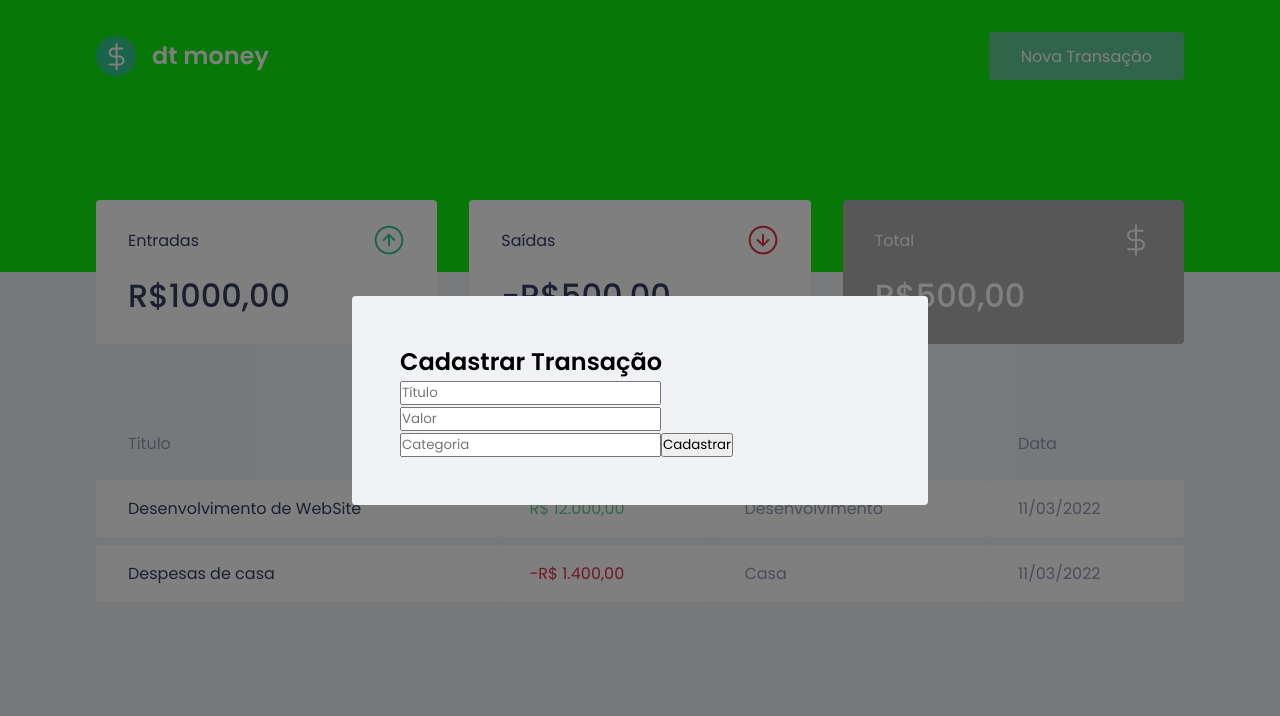
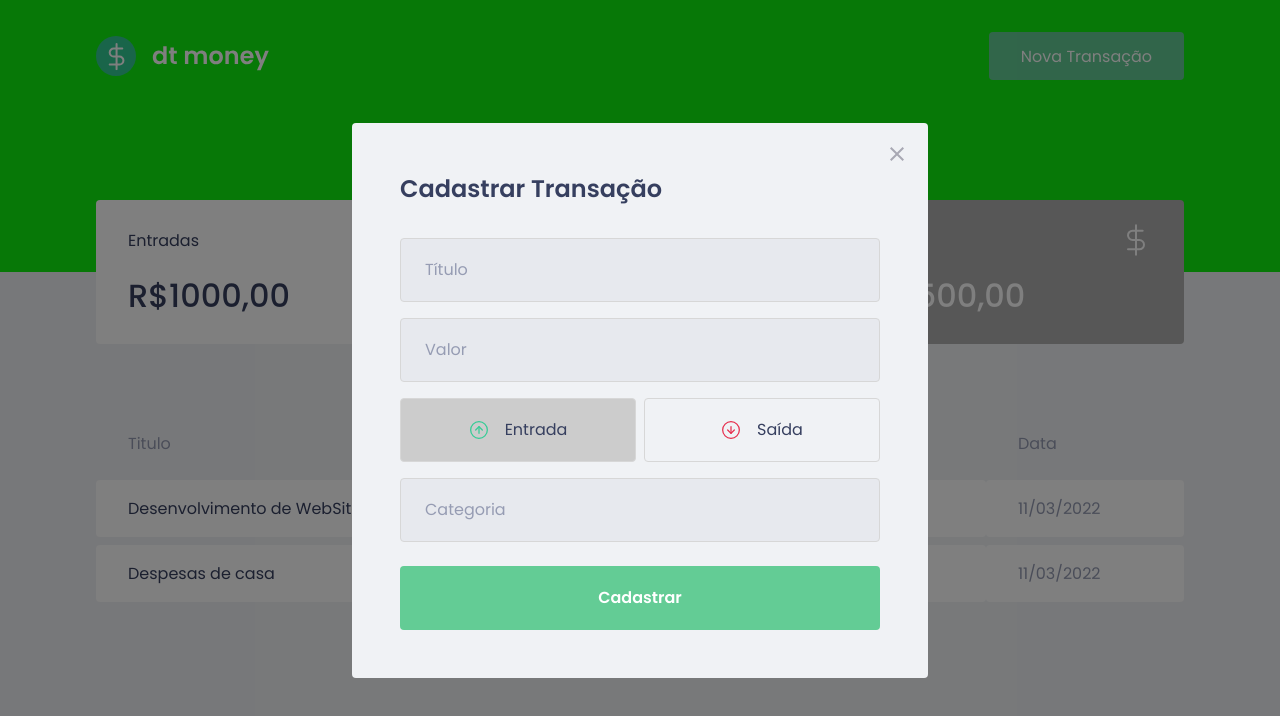
Before and after one commit to VitorVeector/dtmoney, a React (Create React App) app: page / in a window 1280 px wide. Both pictures are taken after a click on the button "Nova Transação". Shown: the top 716 px of the page. Built offline with nearby package versions, Linux system fonts and the light colour scheme; no server answers; what miragejs would draw is missing.

Commit message:
Estilizando Modal e atribuindo funcionalidade ao botões de tipo

```diff
--- a/package.json
+++ b/package.json
@@ -6,6 +6,7 @@
     "@types/react-modal": "^3.13.1",
     "axios": "^0.26.1",
     "miragejs": "^0.1.43",
+    "polished": "^4.1.4",
     "react": "^17.0.2",
     "react-dom": "^17.0.2",
     "react-modal": "^3.14.4",
--- a/src/components/NewTransactionModal/index.tsx
+++ b/src/components/NewTransactionModal/index.tsx
@@ -1,5 +1,11 @@
 import Modal from "react-modal";
-import { Container } from "./styles";
+import {useState} from 'react'
+
+import { Container, TransactionTypeContainer, RadioBox } from "./styles";
+
+import closeImg from '../../assets/close.svg'
+import incomeImg from '../../assets/income.svg'
+import outcomeImg from '../../assets/outcome.svg'
 
 interface NewTransactionModalOpenProps {
   isOpen: boolean;
@@ -10,6 +16,8 @@ export function NewTransactionModalOpen({
   isOpen,
   onRequestClose,
 }: NewTransactionModalOpenProps) {
+  const [type, setType] = useState('deposit')
+
   return (
     <Modal
       isOpen={isOpen}
@@ -17,11 +25,31 @@ export function NewTransactionModalOpen({
       overlayClassName="react-modal-overlay"
       className="react-modal-content">
       <Container>
+        <button className="react-modal-close" onClick={onRequestClose}><img src={closeImg} alt="Fechar tela para adicionar transação"/></button>
         <h2>Cadastrar Transação</h2>
         <input placeholder="Título" />
         <input placeholder="Valor" type="number"/>
+
+        <TransactionTypeContainer>
+          <RadioBox
+            type="button"
+            onClick={()=> {setType('deposit')}}
+            isActive={type === 'deposit'}>
+              <img src={incomeImg} alt="Entrada de valores" />
+              <span>Entrada</span>
+          </RadioBox>
+          <RadioBox
+            type="button"
+            onClick={()=> {setType('withdraw')}}
+            isActive={type === 'withdraw'}>
+              <img src={outcomeImg} alt="Saída de valores" />
+              <span>Saída</span>
+          </RadioBox>
+        </TransactionTypeContainer>
+
         <input placeholder="Categoria"/>
         <button type="submit">Cadastrar</button>
+
       </Container>
     </Modal>
   );
--- a/src/components/NewTransactionModal/styles.ts
+++ b/src/components/NewTransactionModal/styles.ts
@@ -1,5 +1,104 @@
-import styled from 'styled-components'
+import styled from "styled-components";
+import { darken } from "polished";
 
 export const Container = styled.form`
+  h2 {
+    color: var(--text-title);
+    margin-bottom: 2rem;
+    font-size: 1.5rem;
+  }
 
-`
+  input {
+    width: 100%;
+    padding: 0 1.5rem;
+    height: 4rem;
+    border-radius: 0.25rem;
+
+    background: #e7e9ee;
+    border: 1px solid #d7d7d7;
+
+    font-weight: 400;
+    font-size: 1rem;
+
+    &::placeholder {
+      // Placeholder do Input
+      color: var(--text-body);
+    }
+
+    & + input {
+      // Todo elemento, menos o primeiro
+      margin-top: 1rem;
+    }
+  }
+
+  button[type="submit"] {
+    width: 100%;
+    padding: 0 0.15rem;
+    height: 4rem;
+    background: var(--green-light);
+    border-radius: 0.25rem;
+    color: #fff;
+    border: 0;
+    font-size: 1rem;
+    margin-top: 1.5rem;
+    font-weight: 600;
+    transition: filter 0.2s;
+    &:hover {
+      cursor: pointer;
+      filter: brightness(0.9);
+    }
+  }
+
+  .react-modal-close {
+    position: absolute;
+    right: 1.5rem;
+    top: 1.5rem;
+    background: transparent;
+    border: none;
+    transition: filter 0.2s;
+    &:hover {
+      filter: brightness(0.6);
+    }
+  }
+`;
+
+export const TransactionTypeContainer = styled.div`
+  margin: 1rem 0;
+  display: grid;
+  grid-template-columns: 1fr 1fr;
+  gap: 0.5rem;
+`;
+
+interface RadioBoxProps {
+    isActive: boolean;
+}
+
+export const RadioBox = styled.button<RadioBoxProps>`
+  height: 4rem;
+  border: 1px solid #d7d7d7;
+  border-radius: 0.25rem;
+
+  background-color: ${props => props.isActive ? '#ccc' : 'transparent' };
+
+  display: flex;
+  align-items: center;
+  justify-content: center;
+
+  transition: 0.2s;
+
+  &:hover {
+    border-color: ${darken(0.3, "#d7d7d7")};
+  }
+
+  img {
+    height: 20px;
+    width: 20px;
+  }
+
+  span {
+    display: inline-block;
+    margin-left: 1rem;
+    font-size: 1rem;
+    color: var(--text-title);
+  }
+`;
```
Also changed, not shown: 1 other file (tests, documents, lock files or other folders).
